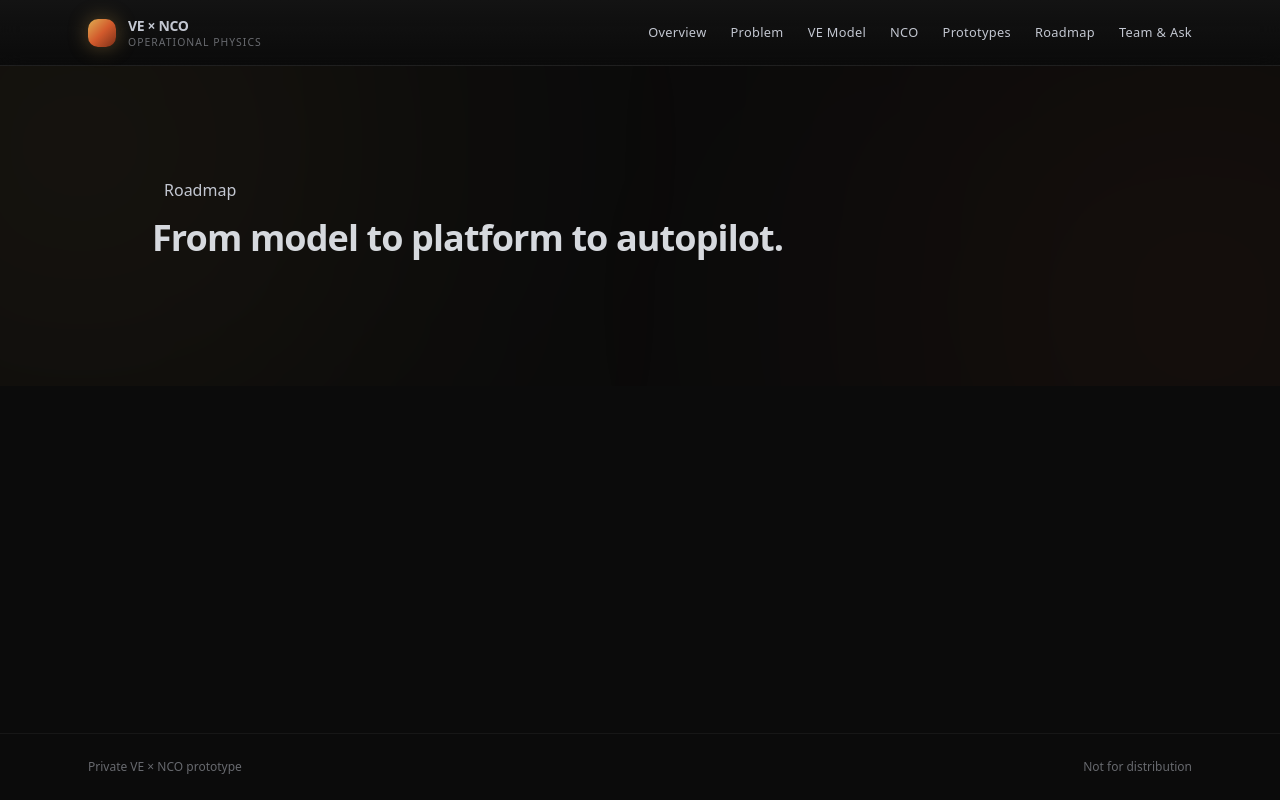
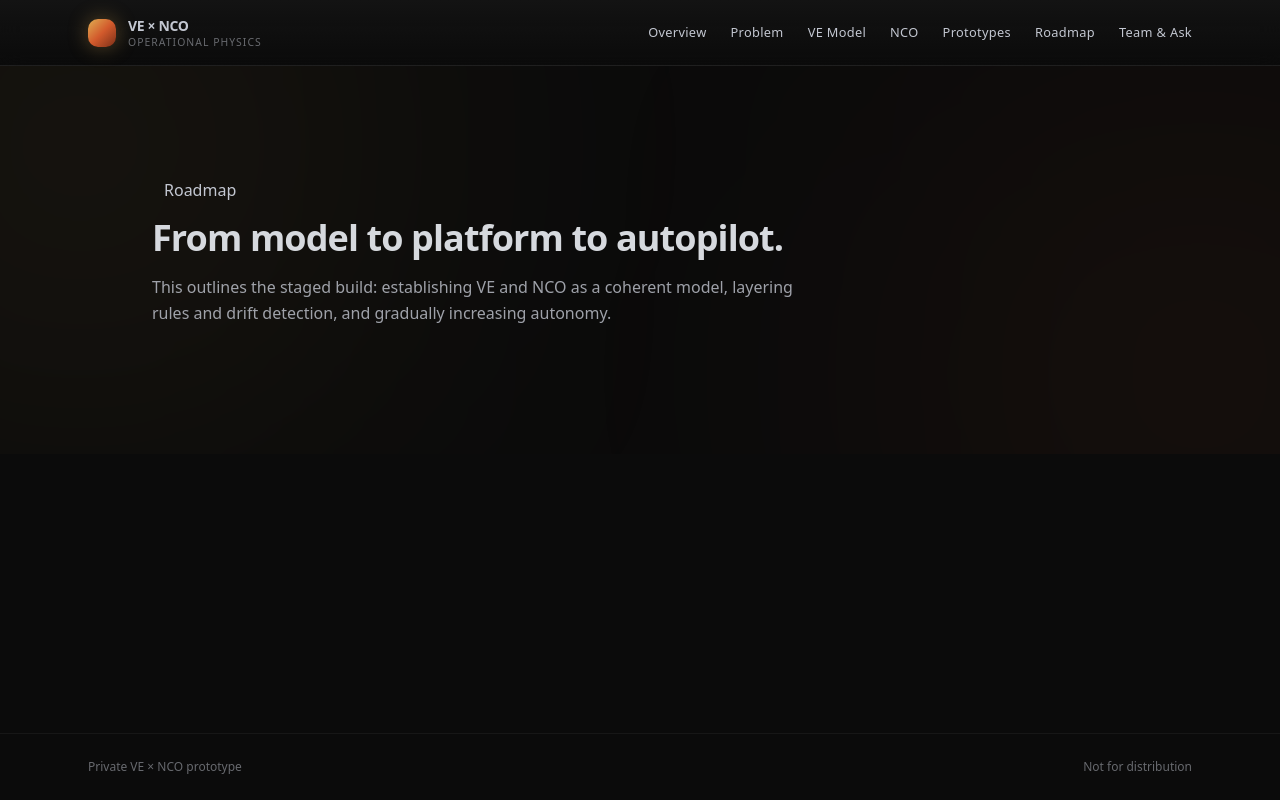
Before and after one commit to VertandErnie/vexnco-site, a Next.js app: page /roadmap in a window 1280 px wide. Built offline with nearby package versions, Linux system fonts and the light colour scheme.

Commit message:
Update page.jsx

```diff
--- a/app/roadmap/page.jsx
+++ b/app/roadmap/page.jsx
@@ -5,13 +5,7 @@ export default function RoadmapPage() {
     <PageSection
       eyebrow="Roadmap"
       title="From model to platform to autopilot."
-      subtitle={
-        <>
-          This outlines the staged build: establishing VE and NCO as a coherent
-          model, building the rules engine and drift detection, then layering
-          increasingly autonomous operations.
-        </>
-      }
+      description="This outlines the staged build: establishing VE and NCO as a coherent model, layering rules and drift detection, and gradually increasing autonomy."
     />
   );
 }
```
